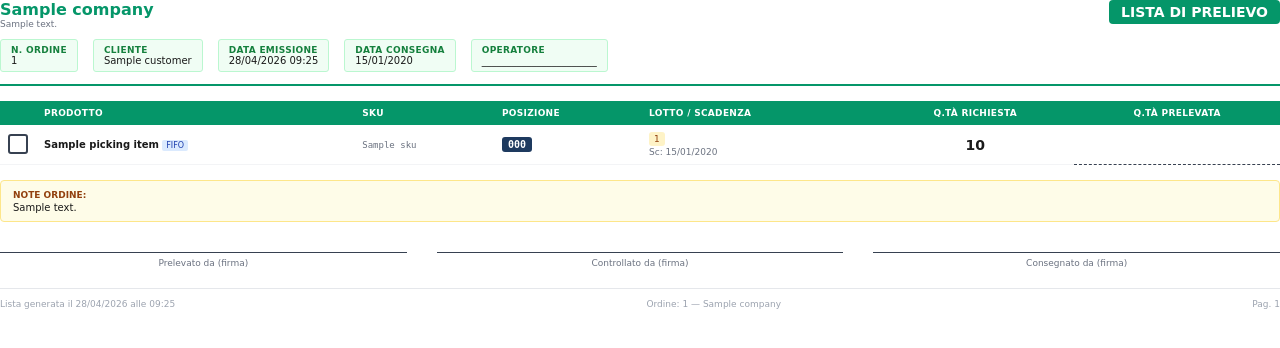
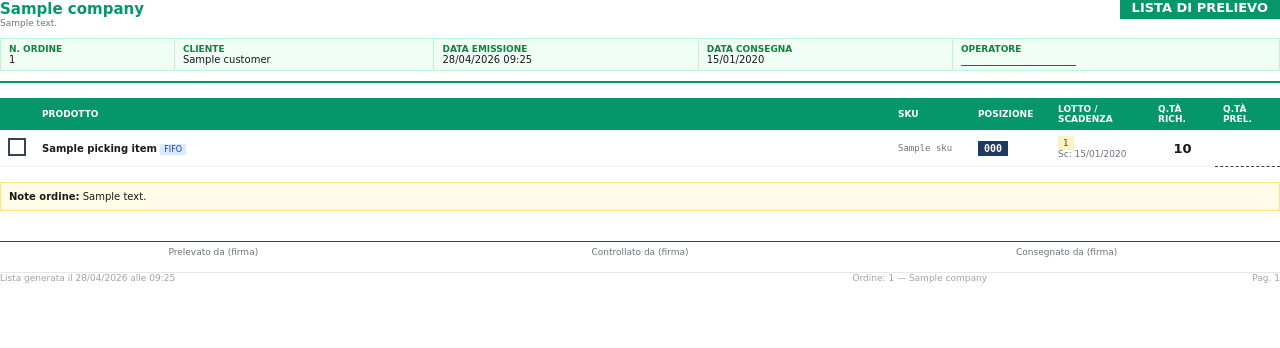
Before and after one commit to Samueleattina04/WMS, a Laravel app: template resources/views/documents/picking-list.blade.php in a window 1280 px wide. Shown: the top 348 px of the page. Run offline with Laravel 12, Linux system fonts and the light colour scheme; the template is opened without the code that fills it: most values are stand-ins (such as "Sample title", 1, 10 or a date in 2020); parts of the project's set-up code (start-up, migrations or seed data) failed here and were passed over.

Commit message:
fix: rewrite PDF templates without flexbox for dompdf compatibility
dompdf supports CSS 2.1 only — no flexbox or grid. Replaced all
display:flex layouts with table-based equivalents in both
ddt-entrata and picking-list templates.

https://claude.ai/code/session_01ML7BPxtiY2RiKucSQ2hRtY

```diff
--- a/resources/views/documents/picking-list.blade.php
+++ b/resources/views/documents/picking-list.blade.php
@@ -5,57 +5,65 @@
 <style>
     * { margin: 0; padding: 0; box-sizing: border-box; }
     body { font-family: DejaVu Sans, sans-serif; font-size: 10px; color: #1a1a1a; }
-    .header { padding-bottom: 12px; border-bottom: 2px solid #059669; margin-bottom: 15px; }
-    .header-top { display: flex; justify-content: space-between; align-items: flex-start; }
-    .company-name { font-size: 16px; font-weight: bold; color: #059669; }
-    .doc-badge { background: #059669; color: white; padding: 4px 12px; border-radius: 4px; font-size: 14px; font-weight: bold; }
-    .info-strip { display: flex; gap: 15px; margin-top: 10px; font-size: 10px; }
-    .info-item { background: #f0fdf4; border: 1px solid #bbf7d0; border-radius: 3px; padding: 5px 10px; }
-    .info-item strong { display: block; font-size: 9px; color: #15803d; text-transform: uppercase; letter-spacing: 0.3px; }
-    table { width: 100%; border-collapse: collapse; margin-bottom: 15px; }
-    thead th { background: #059669; color: white; padding: 7px 8px; text-align: left; font-size: 9px; text-transform: uppercase; letter-spacing: 0.3px; }
-    tbody td { padding: 7px 8px; border-bottom: 1px solid #f3f4f6; }
-    tbody tr:nth-child(even) td { background: #f9fafb; }
-    .slot-badge { display: inline-block; background: #1e3a5f; color: white; font-family: monospace; font-size: 10px; padding: 2px 6px; border-radius: 3px; font-weight: bold; }
-    .lot-badge { display: inline-block; background: #fef3c7; color: #92400e; font-size: 9px; padding: 2px 5px; border-radius: 3px; }
-    .qty-big { font-size: 14px; font-weight: bold; text-align: center; }
-    .check-box { width: 20px; height: 20px; border: 2px solid #374151; border-radius: 3px; display: inline-block; }
-    .footer { margin-top: 20px; border-top: 1px solid #e5e7eb; padding-top: 10px; display: flex; justify-content: space-between; font-size: 9px; color: #9ca3af; }
-    .signature-area { margin-top: 30px; display: flex; gap: 30px; }
-    .signature-box { flex: 1; border-top: 1px solid #374151; padding-top: 5px; font-size: 9px; color: #6b7280; text-align: center; }
-    .fifo-badge { display: inline-block; background: #dbeafe; color: #1e40af; font-size: 8px; padding: 1px 4px; border-radius: 2px; }
+    table.layout { width: 100%; border-collapse: collapse; }
+    table.info-strip { width: 100%; border-collapse: collapse; margin-top: 10px; }
+    table.info-strip td { padding: 5px 8px; border: 1px solid #bbf7d0; background: #f0fdf4; font-size: 10px; }
+    .info-label { font-size: 9px; font-weight: bold; color: #15803d; text-transform: uppercase; display: block; }
+    .company-name { font-size: 15px; font-weight: bold; color: #059669; }
+    .doc-badge { background: #059669; color: white; padding: 4px 12px; font-size: 13px; font-weight: bold; }
+    table.items { width: 100%; border-collapse: collapse; margin-bottom: 15px; margin-top: 15px; }
+    table.items thead th { background: #059669; color: white; padding: 6px 8px; text-align: left; font-size: 9px; text-transform: uppercase; }
+    table.items tbody td { padding: 7px 8px; border-bottom: 1px solid #f0f0f0; }
+    table.items tbody tr:nth-child(even) td { background: #f9fafb; }
+    .slot-badge { background: #1e3a5f; color: white; font-family: monospace; font-size: 10px; padding: 2px 6px; font-weight: bold; }
+    .lot-badge { background: #fef3c7; color: #92400e; font-size: 9px; padding: 2px 5px; }
+    .fifo-badge { background: #dbeafe; color: #1e40af; font-size: 8px; padding: 1px 4px; }
+    .check-box { width: 18px; height: 18px; border: 2px solid #374151; display: inline-block; }
+    .qty-big { font-size: 13px; font-weight: bold; text-align: center; }
+    table.signatures { width: 100%; border-collapse: collapse; margin-top: 30px; }
+    table.signatures td { border-top: 1px solid #374151; padding-top: 5px; font-size: 9px; color: #6b7280; text-align: center; width: 33%; padding-left: 10px; padding-right: 10px; }
 </style>
 </head>
 <body>
-    <div class="header">
-        <div class="header-top">
-            <div>
-                <div class="company-name">{{ $company->name }}</div>
-                <p style="color:#6b7280;font-size:9px;">{{ $company->address }}</p>
-            </div>
-            <div class="doc-badge">LISTA DI PRELIEVO</div>
-        </div>
-        <div class="info-strip">
-            <div class="info-item"><strong>N. Ordine</strong>{{ $order->order_number }}</div>
-            <div class="info-item"><strong>Cliente</strong>{{ $order->customer->name }}</div>
-            <div class="info-item"><strong>Data Emissione</strong>{{ now()->format('d/m/Y H:i') }}</div>
-            @if($order->expected_date)
-            <div class="info-item"><strong>Data Consegna</strong>{{ $order->expected_date->format('d/m/Y') }}</div>
-            @endif
-            <div class="info-item"><strong>Operatore</strong>_______________________</div>
-        </div>
+
+    {{-- Header --}}
+    <div style="border-bottom: 2px solid #059669; margin-bottom: 12px; padding-bottom: 10px;">
+        <table class="layout">
+            <tr>
+                <td style="vertical-align:top;">
+                    <div class="company-name">{{ $company->name }}</div>
+                    <div style="color:#6b7280;font-size:9px;">{{ $company->address }}</div>
+                </td>
+                <td style="vertical-align:top;text-align:right;">
+                    <span class="doc-badge">LISTA DI PRELIEVO</span>
+                </td>
+            </tr>
+        </table>
+
+        <table class="info-strip" style="margin-top:10px;">
+            <tr>
+                <td><span class="info-label">N. Ordine</span>{{ $order->order_number }}</td>
+                <td><span class="info-label">Cliente</span>{{ $order->customer->name }}</td>
+                <td><span class="info-label">Data Emissione</span>{{ now()->format('d/m/Y H:i') }}</td>
+                @if($order->expected_date)
+                <td><span class="info-label">Data Consegna</span>{{ $order->expected_date->format('d/m/Y') }}</td>
+                @endif
+                <td><span class="info-label">Operatore</span>_______________________</td>
+            </tr>
+        </table>
     </div>
 
-    <table>
+    {{-- Items --}}
+    <table class="items">
         <thead>
             <tr>
                 <th style="width:22px;"></th>
                 <th>Prodotto</th>
-                <th>SKU</th>
-                <th>Posizione</th>
-                <th>Lotto / Scadenza</th>
-                <th style="text-align:center;">Q.tà Richiesta</th>
-                <th style="text-align:center;">Q.tà Prelevata</th>
+                <th style="width:80px;">SKU</th>
+                <th style="width:80px;">Posizione</th>
+                <th style="width:100px;">Lotto / Scadenza</th>
+                <th class="text-center" style="width:65px;">Q.tà Rich.</th>
+                <th class="text-center" style="width:65px;">Q.tà Prel.</th>
             </tr>
         </thead>
         <tbody>
@@ -64,48 +72,55 @@
                 <td style="text-align:center;"><span class="check-box"></span></td>
                 <td>
                     <strong>{{ $item['product_name'] }}</strong>
-                    @if(isset($item['fifo']) && $item['fifo'])<span class="fifo-badge">FIFO</span>@endif
+                    @if(!empty($item['fifo'])) <span class="fifo-badge">FIFO</span>@endif
                 </td>
                 <td style="font-family:monospace;color:#6b7280;font-size:9px;">{{ $item['sku'] ?? '—' }}</td>
                 <td>
-                    @if(isset($item['slot_code']))
+                    @if(!empty($item['slot_code']))
                         <span class="slot-badge">{{ $item['slot_code'] }}</span>
                     @else
                         <span style="color:#9ca3af;">Da assegnare</span>
                     @endif
                 </td>
                 <td>
-                    @if(isset($item['lot_number']) && $item['lot_number'])
-                        <span class="lot-badge">{{ $item['lot_number'] }}</span>
+                    @if(!empty($item['lot_number']))
+                        <span class="lot-badge">{{ $item['lot_number'] }}</span><br>
                     @endif
-                    @if(isset($item['expiry_date']) && $item['expiry_date'])
-                        <br><span style="font-size:9px;color:#6b7280;">Sc: {{ \Carbon\Carbon::parse($item['expiry_date'])->format('d/m/Y') }}</span>
+                    @if(!empty($item['expiry_date']))
+                        <span style="font-size:9px;color:#6b7280;">Sc: {{ \Carbon\Carbon::parse($item['expiry_date'])->format('d/m/Y') }}</span>
                     @endif
+                    @if(empty($item['lot_number']) && empty($item['expiry_date']))—@endif
                 </td>
                 <td class="qty-big">{{ $item['quantity'] }}</td>
-                <td style="text-align:center;border-bottom: 1px dashed #374151;min-width:60px;">&nbsp;</td>
+                <td style="text-align:center;border-bottom:1px dashed #374151;">&nbsp;</td>
             </tr>
             @endforeach
         </tbody>
     </table>
 
     @if($order->notes)
-    <div style="background:#fefce8;border:1px solid #fde68a;border-radius:4px;padding:8px 12px;margin-bottom:15px;">
-        <strong style="font-size:9px;color:#92400e;">NOTE ORDINE:</strong>
-        <p style="margin-top:2px;">{{ $order->notes }}</p>
+    <div style="background:#fefce8;border:1px solid #fde68a;padding:8px;margin-bottom:15px;font-size:10px;">
+        <strong>Note ordine:</strong> {{ $order->notes }}
     </div>
     @endif
 
-    <div class="signature-area">
-        <div class="signature-box">Prelevato da (firma)</div>
-        <div class="signature-box">Controllato da (firma)</div>
-        <div class="signature-box">Consegnato da (firma)</div>
-    </div>
+    {{-- Signatures --}}
+    <table class="signatures">
+        <tr>
+            <td>Prelevato da (firma)</td>
+            <td>Controllato da (firma)</td>
+            <td>Consegnato da (firma)</td>
+        </tr>
+    </table>
 
-    <div class="footer">
-        <span>Lista generata il {{ now()->format('d/m/Y \a\l\l\e H:i') }}</span>
-        <span>Ordine: {{ $order->order_number }} — {{ $company->name }}</span>
-        <span>Pag. 1</span>
-    </div>
+    {{-- Footer --}}
+    <table class="layout" style="margin-top:15px;border-top:1px solid #e5e7eb;padding-top:8px;">
+        <tr>
+            <td style="font-size:9px;color:#9ca3af;">Lista generata il {{ now()->format('d/m/Y \a\l\l\e H:i') }}</td>
+            <td style="font-size:9px;color:#9ca3af;text-align:center;">Ordine: {{ $order->order_number }} — {{ $company->name }}</td>
+            <td style="font-size:9px;color:#9ca3af;text-align:right;">Pag. 1</td>
+        </tr>
+    </table>
+
 </body>
 </html>
```
Also changed, not shown: resources/views/documents/ddt-entrata.blade.php (+102 -83 lines).
